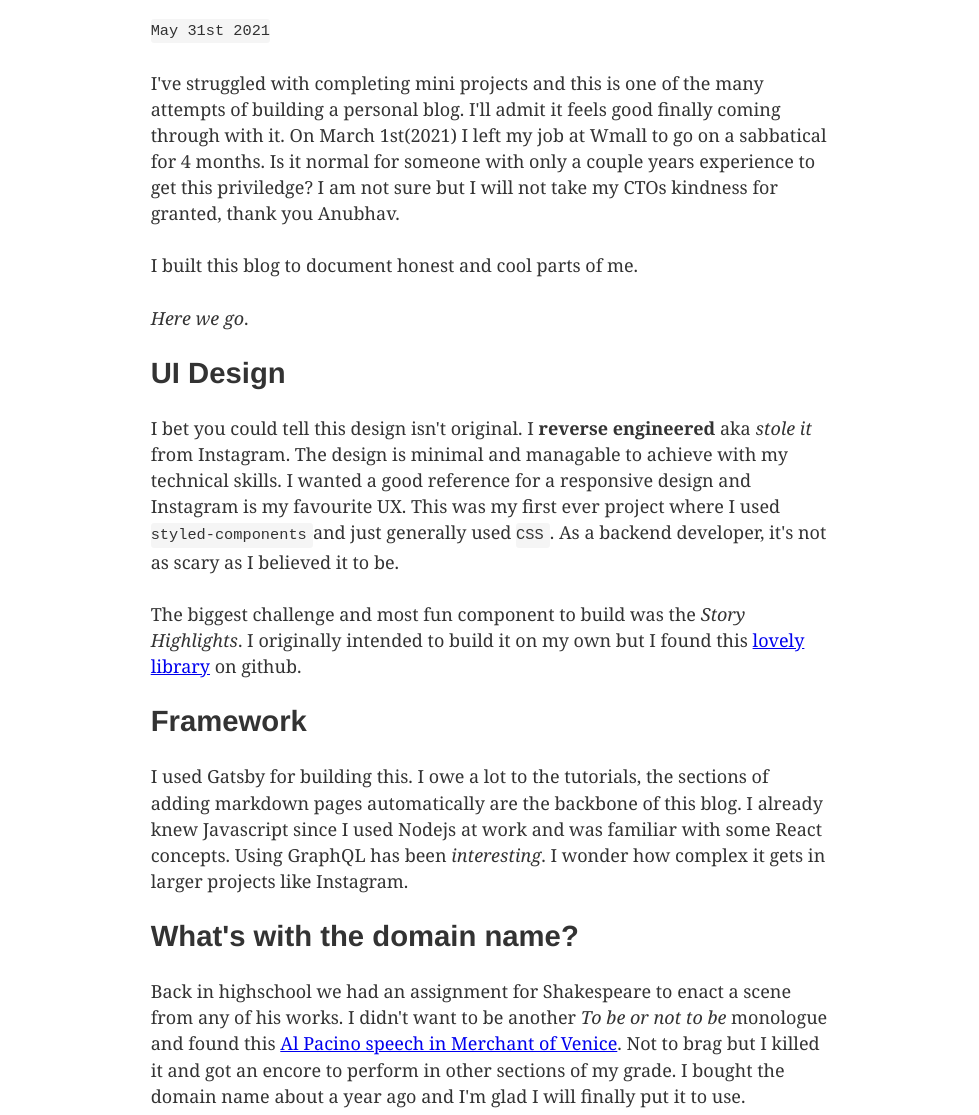
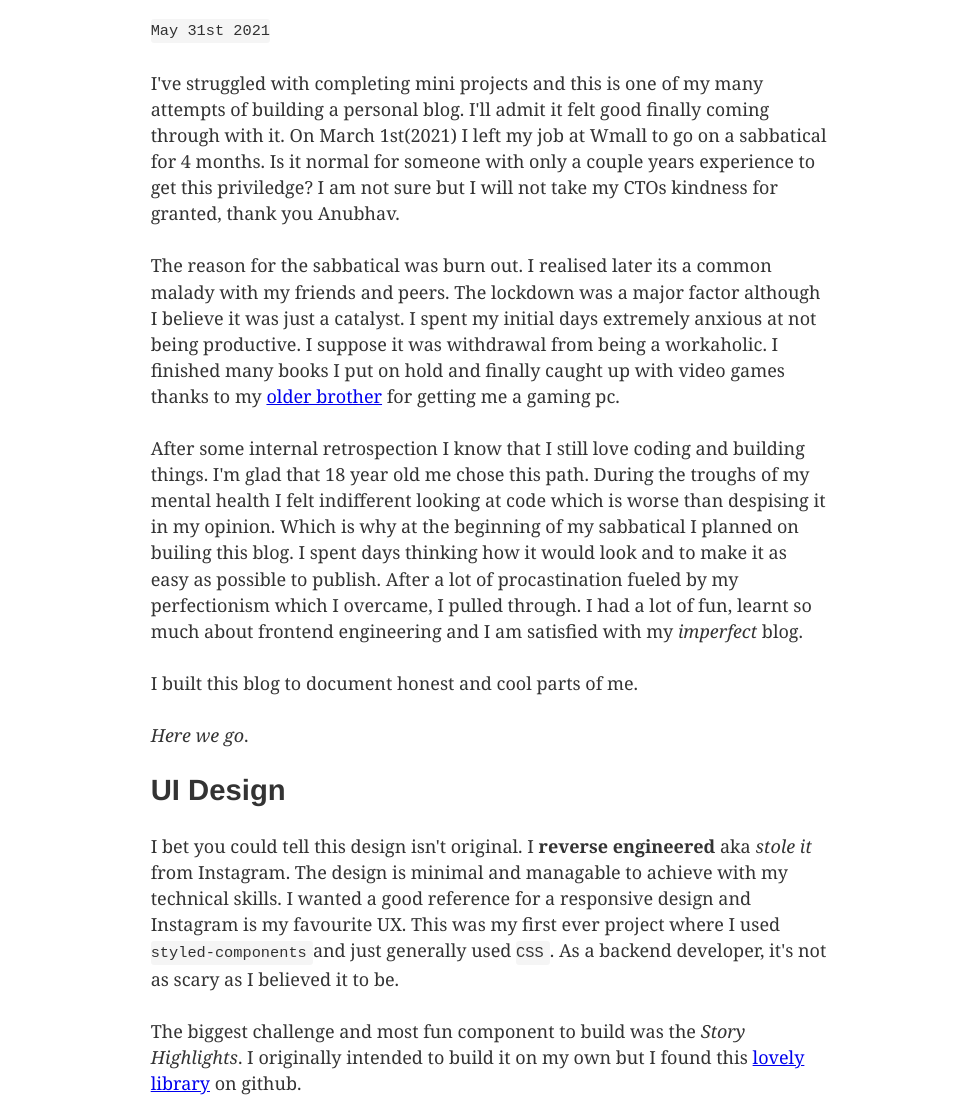
Before and after one commit to Imran31/insta-blog, a Gatsby site: page /1/ in a window 1280 px wide. Shown: the part 185-1300 px from the top of the page, without its empty margins (150-1129 px from the left). Built offline with nearby package versions, Linux system fonts and the light colour scheme; Gatsby itself is replaced by a stand-in of ours; some packages are replaced by stand-ins of ours.

Commit message:
Updated first post

```diff
--- a/src/posts/1.md
+++ b/src/posts/1.md
@@ -7,7 +7,11 @@ id: 1
 # Why I built this blog?
 `May 31st 2021`
 
-I've struggled with completing mini projects and this is one of the many attempts of building a personal blog. I'll admit it feels good finally coming through with it. On March 1st(2021) I left my job at Wmall to go on a sabbatical for 4 months. Is it normal for someone with only a couple years experience to get this priviledge? I am not sure but I will not take my CTOs kindness for granted, thank you Anubhav.
+I've struggled with completing mini projects and this is one of my many attempts of building a personal blog. I'll admit it felt good finally coming through with it. On March 1st(2021) I left my job at Wmall to go on a sabbatical for 4 months. Is it normal for someone with only a couple years experience to get this priviledge? I am not sure but I will not take my CTOs kindness for granted, thank you Anubhav.
+
+The reason for the sabbatical was burn out. I realised later its a common malady with my friends and peers. The lockdown was a major factor although I believe it was just a catalyst. I spent my initial days extremely anxious at not being productive. I suppose it was withdrawal from being a workaholic. I finished many books I put on hold and finally caught up with video games thanks to my [older brother](https://emaadmanzoor.com/) for getting me a gaming pc.
+
+After some internal retrospection I know that I still love coding and building things. I'm glad that 18 year old me chose this path. During the troughs of my mental health I felt indifferent looking at code which is worse than despising it in my opinion. Which is why at the beginning of my sabbatical I planned on builing this blog. I spent days thinking how it would look and to make it as easy as possible to publish. After a lot of procastination fueled by my perfectionism which I overcame, I pulled through. I had a lot of fun, learnt so much about frontend engineering and I am satisfied with my *imperfect* blog.
 
 I built this blog to document honest and cool parts of me.
 
@@ -21,7 +25,7 @@ The biggest challenge and most fun component to build was the *Story Highlights*
 
 ## Framework
 
-I used Gatsby for building this. I owe a lot to the tutorials, the sections of adding markdown pages automatically are the backbone of this blog. I already knew Javascript since I used Nodejs at work and was familiar with some React concepts. Using GraphQL has been *interesting*. I wonder how complex it gets in larger projects like Instagram.
+I used Gatsby for building this. I owe a lot to the [tutorials](https://v2.gatsbyjs.com/docs/tutorial/), the sections of adding [markdown pages](https://v2.gatsbyjs.com/docs/tutorial/part-seven/) automatically are the backbone of this blog. I already knew Javascript since I used Nodejs at work and was familiar with some React concepts. Using GraphQL has been *interesting*. I wonder how complex it gets in larger projects like Instagram.
 
 ## What's with the domain name?
 
```
